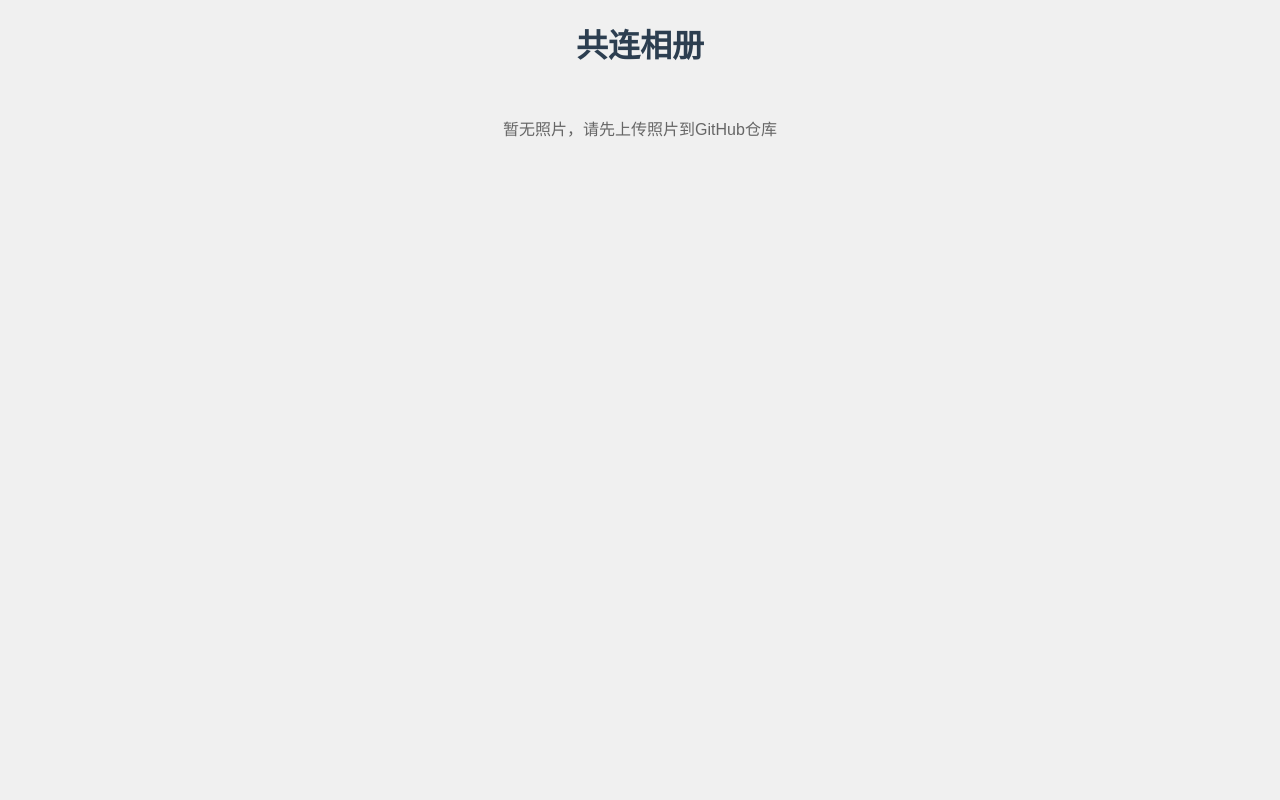
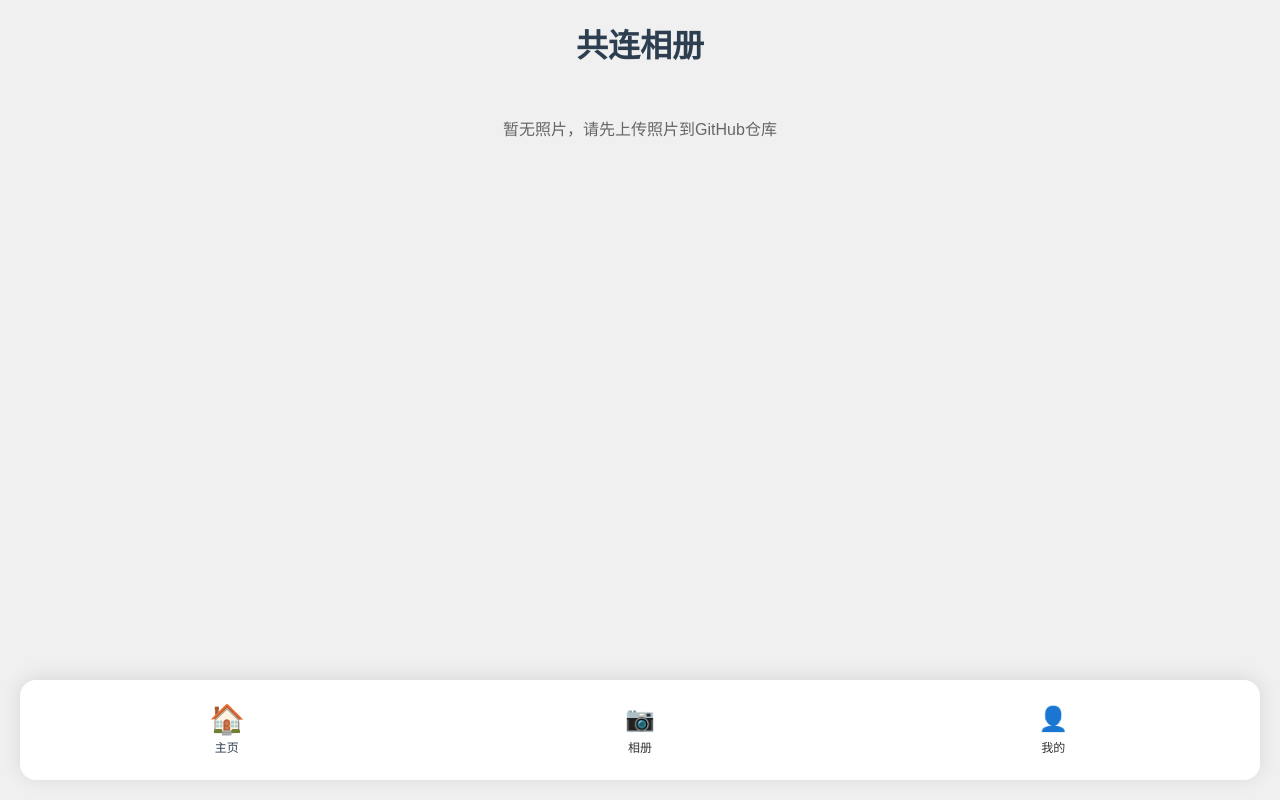
Before and after one commit to su200732/-, a plain HTML site: page index.html in a window 1280 px wide. Drawn offline with Linux system fonts and the light colour scheme; no server answers.

Commit message:
Add bottom navigation bar to album

```diff
--- a/index.html
+++ b/index.html
@@ -136,6 +136,58 @@
                 height: 120px;
             }
         }
+
+        /* 底部导航栏样式 */
+        .bottom-nav {
+            position: fixed;
+            bottom: 20px;
+            left: 20px;
+            right: 20px;
+            background-color: white;
+            border-radius: 16px;
+            box-shadow: 0 -2px 20px rgba(0, 0, 0, 0.1);
+            display: flex;
+            justify-content: space-around;
+            align-items: center;
+            padding: 15px 0;
+            z-index: 999;
+        }
+
+        .nav-item {
+            display: flex;
+            flex-direction: column;
+            align-items: center;
+            justify-content: center;
+            cursor: pointer;
+            padding: 10px;
+            border-radius: 12px;
+            transition: all 0.3s ease;
+            flex: 1;
+        }
+
+        .nav-item:hover {
+            background-color: rgba(0, 0, 0, 0.05);
+        }
+
+        .nav-item.active {
+            color: #2c3e50;
+            font-weight: bold;
+        }
+
+        .nav-item.active .nav-icon {
+            transform: scale(1.2);
+        }
+
+        .nav-icon {
+            font-size: 24px;
+            margin-bottom: 5px;
+            transition: transform 0.3s ease;
+        }
+
+        .nav-text {
+            font-size: 12px;
+            font-weight: 500;
+        }
     </style>
 </head>
 <body>
@@ -149,6 +201,22 @@
         <span class="close">&times;</span>
         <img class="modal-content" id="modalImg">
     </div>
+
+    <!-- 底部导航栏 -->
+    <nav class="bottom-nav">
+        <div class="nav-item active" data-page="home">
+            <div class="nav-icon">🏠</div>
+            <div class="nav-text">主页</div>
+        </div>
+        <div class="nav-item" data-page="album">
+            <div class="nav-icon">📷</div>
+            <div class="nav-text">相册</div>
+        </div>
+        <div class="nav-item" data-page="profile">
+            <div class="nav-icon">👤</div>
+            <div class="nav-text">我的</div>
+        </div>
+    </nav>
 
     <script>
         // GitHub仓库配置
@@ -368,6 +436,48 @@
                 closeModal();
             }
         });
+
+        // 底部导航栏切换功能
+        document.addEventListener('DOMContentLoaded', () => {
+            const navItems = document.querySelectorAll('.nav-item');
+
+            // 添加导航栏点击事件
+            navItems.forEach(item => {
+                item.addEventListener('click', () => {
+                    // 移除所有激活状态
+                    navItems.forEach(nav => nav.classList.remove('active'));
+                    // 添加当前激活状态
+                    item.classList.add('active');
+
+                    // 获取当前页面类型
+                    const page = item.dataset.page;
+
+                    // 这里可以根据页面类型切换内容
+                    // 目前只有相册页面，所以只更新标题
+                    const title = document.querySelector('h1');
+                    if (title) {
+                        switch (page) {
+                            case 'home':
+                                title.textContent = '共连相册';
+                                break;
+                            case 'album':
+                                title.textContent = '我的相册';
+                                break;
+                            case 'profile':
+                                title.textContent = '个人中心';
+                                break;
+                            default:
+                                title.textContent = '共连相册';
+                        }
+                    }
+
+                    // 如果点击的是相册页面，可以重新加载相册
+                    if (page === 'album') {
+                        renderAlbum();
+                    }
+                });
+            });
+        });
     </script>
 </body>
 </html>
```
